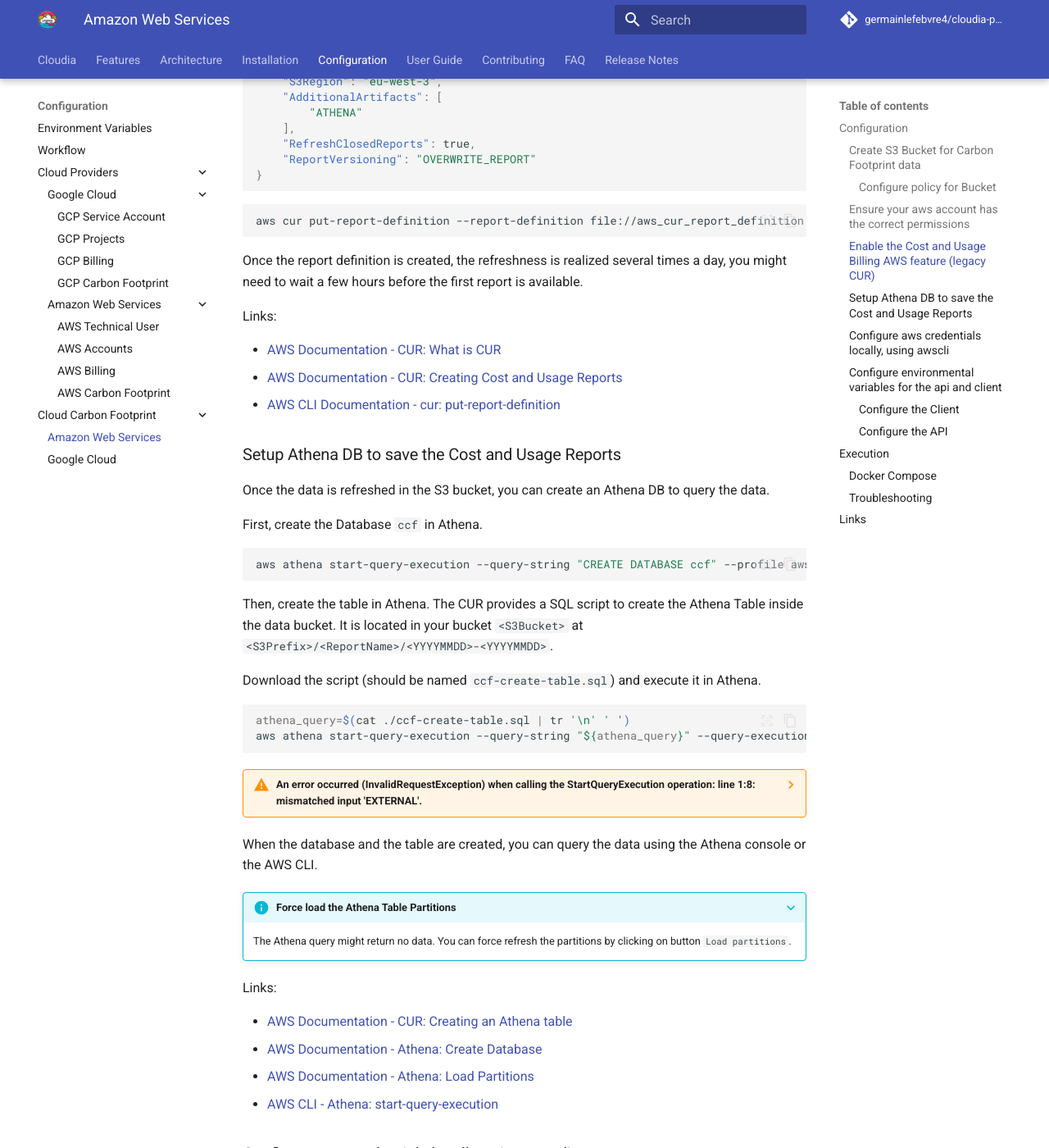
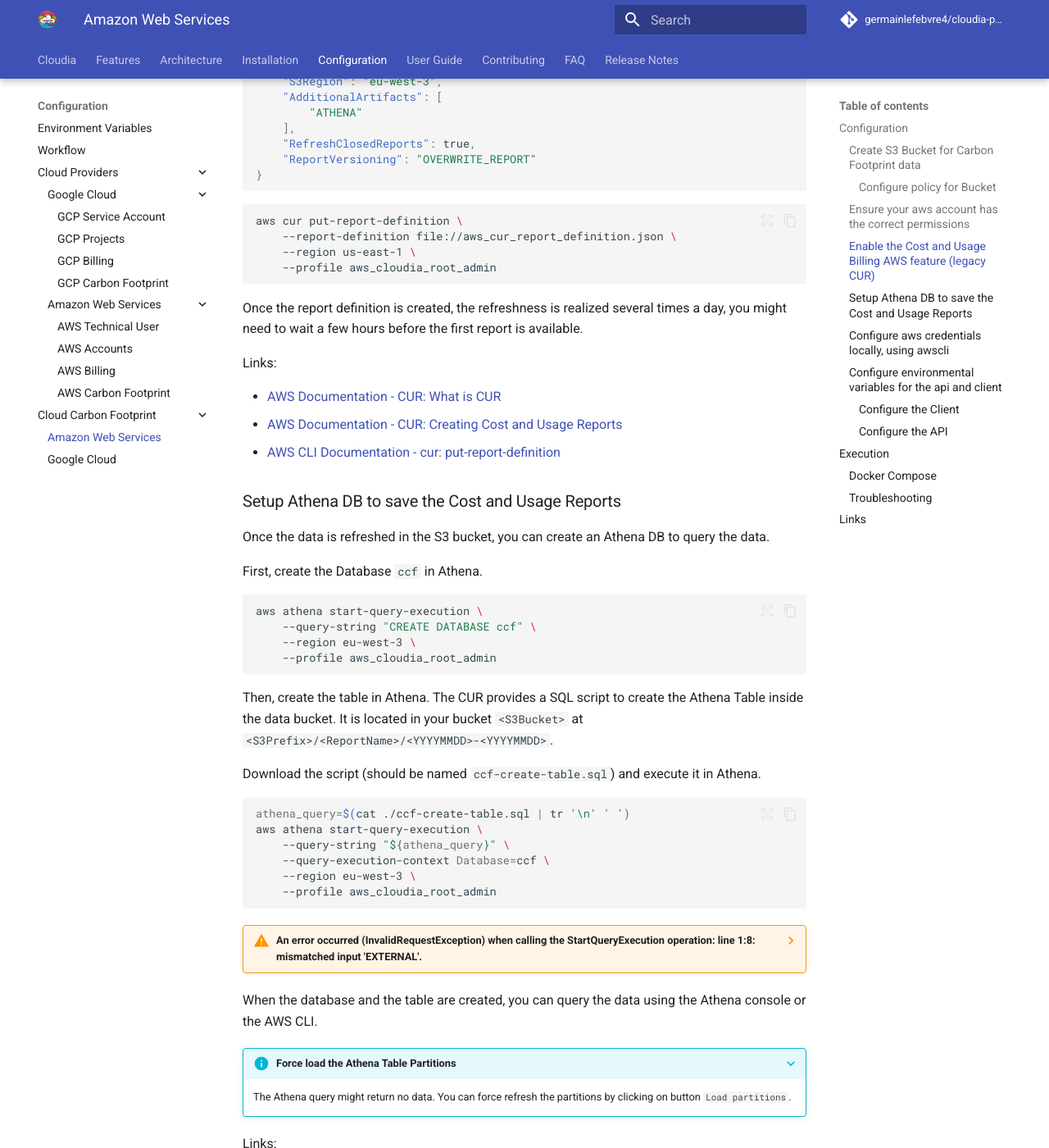
Before and after one commit to germainlefebvre4/cloudia-readthedocs, an MkDocs documentation site: the page built from docs/configuration/cloud_carbon_footprint/aws/index.md, in a window 1280 px wide and 1400 px high, scrolled down 3815 px. Shown: the whole window at 82% size. Built offline with MkDocs 1.6.1 and Material for MkDocs 9.7.7, drawn with Linux system fonts in a browser that asks for light colours; comment, search, counter and statistics services are not loaded; some of the changed text lies outside the part shown.

Commit message:
doc(CloudCarbonFootprint): Improve lisibility on --profile cli args

````diff
--- a/docs/configuration/cloud_carbon_footprint/aws/index.md
+++ b/docs/configuration/cloud_carbon_footprint/aws/index.md
@@ -125,13 +125,13 @@ curl -O https://raw.githubusercontent.com/cloud-carbon-footprint/cloud-carbon-fo
 aws cloudformation create-stack \
     --stack-name ccf-app \
     --template-body file://ccf-app.yaml \
-    --profile aws_cloudia_root_admin \
     --region eu-west-3 \
     --capabilities "CAPABILITY_NAMED_IAM" \
     --parameters \
         "ParameterKey=AuthorizedRole,ParameterValue=arn:aws:iam::123456789012:user/cloudia-svc" \
         "ParameterKey=BillingDataBucket,ParameterValue=arn:aws:s3:::cloudia-ccf-billing-data" \
-        "ParameterKey=QueryResultsBucket,ParameterValue=arn:aws:s3:::cloudia-ccf-queryresult-data"
+        "ParameterKey=QueryResultsBucket,ParameterValue=arn:aws:s3:::cloudia-ccf-queryresult-data" \
+    --profile aws_cloudia_root_admin
 ```
 
 Links:
@@ -173,7 +173,10 @@ For more information about the CLI command, see the [AWS CLI Documentation - put
 ```
 
 ```bash
-aws cur put-report-definition --report-definition file://aws_cur_report_definition.json --profile aws_cloudia_root_admin --region us-east-1
+aws cur put-report-definition \
+    --report-definition file://aws_cur_report_definition.json \
+    --region us-east-1 \
+    --profile aws_cloudia_root_admin
 ```
 
 Once the report definition is created, the refreshness is realized several times a day, you might need to wait a few hours before the first report is available.
@@ -191,8 +194,10 @@ Once the data is refreshed in the S3 bucket, you can create an Athena DB to quer
 First, create the Database `ccf` in Athena.
 
 ```bash
-aws athena start-query-execution --query-string "CREATE DATABASE ccf" --profile aws_cloudia_root_admin --region eu-west-3
-
+aws athena start-query-execution \
+    --query-string "CREATE DATABASE ccf" \
+    --region eu-west-3 \
+    --profile aws_cloudia_root_admin
 ```
 
 Then, create the table in Athena. The CUR provides a SQL script to create the Athena Table inside the data bucket. It is located in your bucket `<S3Bucket>` at `<S3Prefix>/<ReportName>/<YYYYMMDD>-<YYYYMMDD>`.
@@ -201,7 +206,11 @@ Download the script (should be named `ccf-create-table.sql`) and execute it in A
 
 ```bash
 athena_query=$(cat ./ccf-create-table.sql | tr '\n' ' ')
-aws athena start-query-execution --query-string "${athena_query}" --query-execution-context Database=ccf --profile aws_cloudia_root_admin --region eu-west-3
+aws athena start-query-execution \
+    --query-string "${athena_query}" \
+    --query-execution-context Database=ccf \
+    --region eu-west-3 \
+    --profile aws_cloudia_root_admin
 ```
 
 ??? warning "An error occurred (InvalidRequestException) when calling the StartQueryExecution operation: line 1:8: mismatched input 'EXTERNAL'."
````
